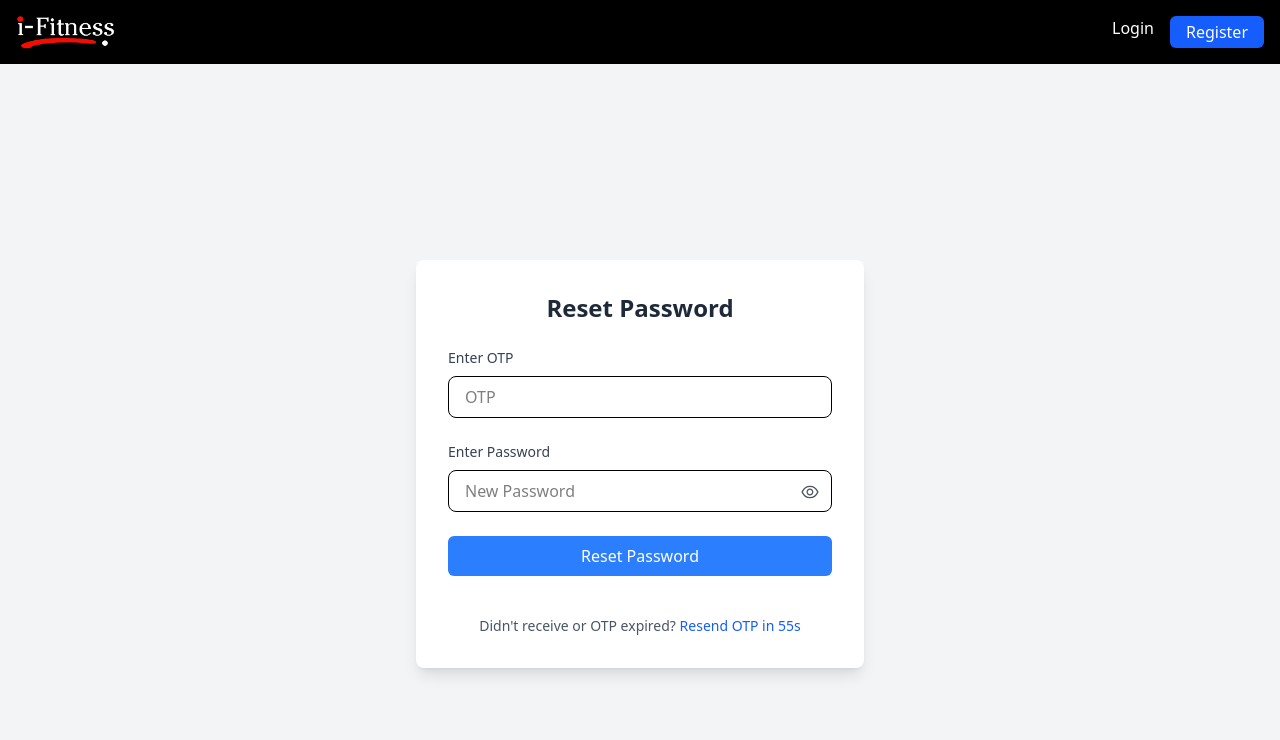
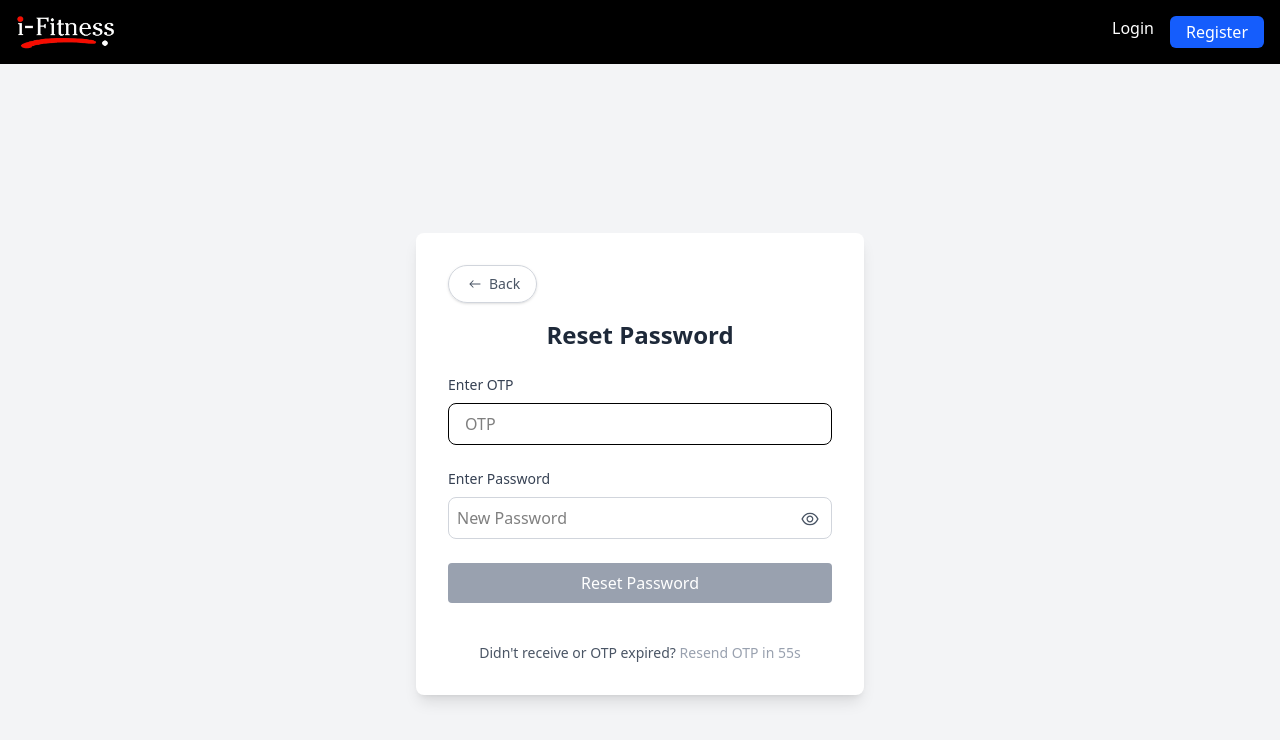
Before and after one commit to Babathiago1996/newfrontend, a React (Vite) app: page /reset-password in a window 1280 px wide. Shown: the top 740 px of the page. Built offline with nearby package versions, Linux system fonts and the light colour scheme.

Commit message:
upgraded version

```diff
--- a/package.json
+++ b/package.json
@@ -1,4 +1,4 @@
- {
+{
   "name": "frontend",
   "private": true,
   "version": "0.0.0",
@@ -11,6 +11,7 @@
   },
   "dependencies": {
     "@tailwindcss/vite": "^4.1.11",
+    "lucide-react": "^0.539.0",
     "moment": "^2.30.1",
     "react": "^19.1.1",
     "react-dom": "^19.1.1",
--- a/src/main.jsx
+++ b/src/main.jsx
@@ -10,7 +10,7 @@ createRoot(document.getElementById("root")).render(
     <AuthContextProvider>
       <WorkoutsProvider>
         <App />
-        <ToastContainer autoClose={3000} position="top-right" />
+        <ToastContainer autoClose={2000} position="top-right" />
       </WorkoutsProvider>
     </AuthContextProvider>
   </StrictMode>
--- a/src/pages/LoginPage.jsx
+++ b/src/pages/LoginPage.jsx
@@ -37,11 +37,12 @@ const LoginPage = () => {
       );
       const json = await response.json();
       if (response.ok) {
-        localStorage.setItem("user", JSON.stringify(json));
-        dispatch({ type: "LOGIN", payload: json });
-        toast.success(json.message);
-
-        navigate("/");
+        toast.success(json.message ||"Login Successful!");
+        setTimeout(() => {
+          localStorage.setItem("user", JSON.stringify(json));
+          dispatch({ type: "LOGIN", payload: json });
+          navigate("/");
+        }, 2300);
       } else {
         toast.error(json.error || json.message || "Login failed");
       }
--- a/src/pages/RegisterPage.jsx
+++ b/src/pages/RegisterPage.jsx
@@ -32,10 +32,10 @@ const RegisterPage = () => {
       );
       const json = await response.json();
       if (response.ok) {
-        toast.success(json.message || "Registration Successful!");
+        toast.success(json.message);
         setTimeout(() => {
           navigate("/verify-otp", { state: { email: data.email } });
-        }, 800);
+        }, 2200);
       } else {
         toast.error(json.message || "registration Failed");
       }
--- a/src/pages/ResetPasswordPage.jsx
+++ b/src/pages/ResetPasswordPage.jsx
@@ -3,35 +3,42 @@ import { useState, useEffect } from "react";
 import { useNavigate, useLocation } from "react-router-dom";
 import { ToastContainer, toast } from "react-toastify";
 import { AiOutlineEye, AiOutlineEyeInvisible } from "react-icons/ai";
+import { Link } from "react-router-dom";
+import { IoIosArrowRoundBack } from "react-icons/io";
+import { useForm } from "react-hook-form";
 
 const ResetPasswordPage = () => {
   const [counter, setCounter] = useState(60);
   const [showpassword, setShowPassword] = useState(false);
+  const {
+    register,
+    handleSubmit,
+    formState: { errors, isValid },
+  } = useForm({ mode: "onChange" });
 
   const { state } = useLocation();
   const [otp, setOtp] = useState("");
-  const [newPassword, setNewPassword] = useState("");
   const [loading, setLoading] = useState(false);
   const email = state?.email;
   const navigate = useNavigate();
   useEffect(() => {
-    let timer;
-    if (counter > 0) {
-      timer = setInterval(() => {
+    const timer =
+      counter > 0 &&
+      setInterval(() => {
         setCounter((c) => c - 1);
       }, 1000);
-    }
+
     return () => clearInterval(timer);
   }, [counter]);
-  const handleReset = async (e) => {
-    e.preventDefault();
+  const handleReset = async (data) => {
+    const { newpassword } = data;
     if (!email) {
       toast.error(
-        "Email is missin. please restart the password reset process."
+        "Email is missing. please restart the password reset process."
       );
       return;
     }
-    if (!otp || !newPassword) {
+    if (!otp || !newpassword) {
       toast.error("please fill in all field");
       return;
     }
@@ -44,7 +51,7 @@ const ResetPasswordPage = () => {
           headers: {
             "Content-Type": "application/json",
           },
-          body: JSON.stringify({ email, otp, newPassword }),
+          body: JSON.stringify({ email, otp, newpassword }),
         }
       );
       const json = await response.json();
@@ -54,11 +61,11 @@ const ResetPasswordPage = () => {
           navigate("/");
 
           localStorage.setItem("user", JSON.stringify(json));
-        }, 2000);
+        }, 2300);
       } else {
         if (json.error?.message?.toLowerCase().includes("expired")) {
           toast.error("OTP has expired. please request a new one");
-        } else if (json.message?.message?.toLowerCase().includes("invalid")) {
+        } else if (json.message?.toLowerCase().includes("invalid")) {
           toast.error("incorrect OTP. please try again. ");
         } else {
           const errorMessage =
@@ -103,7 +110,21 @@ const ResetPasswordPage = () => {
   return (
     <div className="min-h-screen flex items-center justify-center bg-gray-100">
       <div className="bg-white p-8 rounded-lg shadow-lg w-full max-w-md">
-        <form onSubmit={handleReset} className="space-y-6">
+        <Link to="/forgot-password">
+          <button
+            className="flex items-center gap-1 px-4 py-2 mb-4
+                       text-sm font-medium text-gray-600
+                       border border-gray-300 rounded-full
+                       hover:bg-gray-100 hover:text-gray-800
+                       transition-all duration-200 ease-in-out
+                       shadow-sm hover:shadow"
+          >
+            <IoIosArrowRoundBack size={20} />
+            Back
+          </button>
+        </Link>
+
+        <form onSubmit={handleSubmit(handleReset)} className="space-y-6">
           <h2 className="text-2xl font-bold text-center text-gray-800 mb-6">
             Reset Password
           </h2>
@@ -131,10 +152,20 @@ const ResetPasswordPage = () => {
             </label>
             <input
               type={showpassword ? "text" : "password"}
-              value={newPassword}
-              onChange={(e) => setNewPassword(e.target.value)}
               placeholder="New Password"
-              className="w-full px-4 py-2 border rounded-lg focus:outline-none focus:ring-2 focus:ring-blue-500"
+              {...register("newpassword", {
+                required: "Password is required",
+                pattern: {
+                  value: /^(?=.*[a-z])(?=.*[A-Z])(?=.*\d)(?=.*[^\w\s]).{8,}$/,
+                  message: "Min 8 chars, upper, lower, number & special char",
+                },
+              })}
+              className={`w-full p-2 border rounded-lg outline-none
+                ${
+                  errors.newpassword
+                    ? "border-red-400 border-2"
+                    : "border-gray-300 focus:outline-none focus:ring-2 focus:ring-blue-500 "
+                }`}
             />
             <div
               className="absolute top-10 right-3 cursor-pointer text-gray-600"
@@ -146,11 +177,20 @@ const ResetPasswordPage = () => {
                 <AiOutlineEye size={20} />
               )}
             </div>
+            {errors.newpassword && (
+              <p className="text-sm text-red-400 mt-1">
+                {errors.newpassword.message}
+              </p>
+            )}
           </div>
           <button
             type="submit"
-            disabled={loading}
-            className="w-full bg-blue-500 text-white py-2 rounded-md hover:bg-blue-700 focus:outline-none focus:ring-2 focus:ring-blue-500 focus:ring-offset-2 transition duration-200"
+            className={`w-full text-white p-2 rounded transition duration-200 ${
+              isValid
+                ? " bg-blue-500  hover:bg-blue-600"
+                : "bg-gray-400 cursor-not-allowed"
+            }`}
+            disabled={loading || !isValid}
           >
             {loading ? "Resetting..." : "Reset Password"}
           </button>
@@ -161,7 +201,11 @@ const ResetPasswordPage = () => {
                 type="button"
                 onClick={handleResendOTP}
                 disabled={counter > 0}
-                className="text-blue-600 font-medium hover:underline"
+                className={`font-medium ${
+                  counter > 0
+                    ? "text-gray-400 cursor-not-allowed"
+                    : "text-blue-600 hover:underline"
+                }`}
               >
                 {" "}
                 Resend OTP {counter > 0 ? `in ${counter}s` : ""}
--- a/src/pages/VerifyOtpPage.jsx
+++ b/src/pages/VerifyOtpPage.jsx
@@ -4,6 +4,8 @@ import { useLocation, useNavigate } from "react-router-dom";
 import { ToastContainer, toast } from "react-toastify";
 import { useAuthContext } from "../hooks/useAuthContext";
 import { ClipLoader } from "react-spinners";
+import { Link } from "react-router-dom";
+import { IoIosArrowRoundBack } from "react-icons/io";
 
 const VerifyOtpPage = () => {
   const { state } = useLocation();
@@ -46,10 +48,12 @@ const VerifyOtpPage = () => {
       );
       const json = await response.json();
       if (response.ok) {
-        localStorage.setItem("user", JSON.stringify(json));
-        dispatch({ type: "LOGIN", payload: json });
-        toast.success(json.message);
-        navigate("/");
+        toast.success("Verification Successful!");
+        setTimeout(() => {
+          localStorage.setItem("user", JSON.stringify(json));
+          dispatch({ type: "LOGIN", payload: json });
+          navigate("/");
+        }, 2300);
       } else {
         toast.error(json.message || "OTP verification failed");
       }
@@ -90,6 +94,20 @@ const VerifyOtpPage = () => {
   return (
     <div className="min-h-screen flex items-center justify-center bg-gray-100">
       <div className="bg-white p-8 rounded-lg shadow-lg  w-full max-w-md">
+        <Link to="/signUp">
+          <button
+            className="flex items-center gap-1 px-4 py-2 mb-4
+               text-sm font-medium text-gray-600
+               border border-gray-300 rounded-full
+               hover:bg-gray-100 hover:text-gray-800
+               transition-all duration-200 ease-in-out
+               shadow-sm hover:shadow"
+          >
+            <IoIosArrowRoundBack size={20} />
+            Back
+          </button>
+        </Link>
+
         <h2 className="text-2xl font-bold text-center text-gray-800 mb-4">
           Verify OTP
         </h2>
```
Also changed, not shown: src/pages/ForgotPasswordPage.jsx (+33 -6 lines), 1 other file (tests, documents, lock files or other folders).
